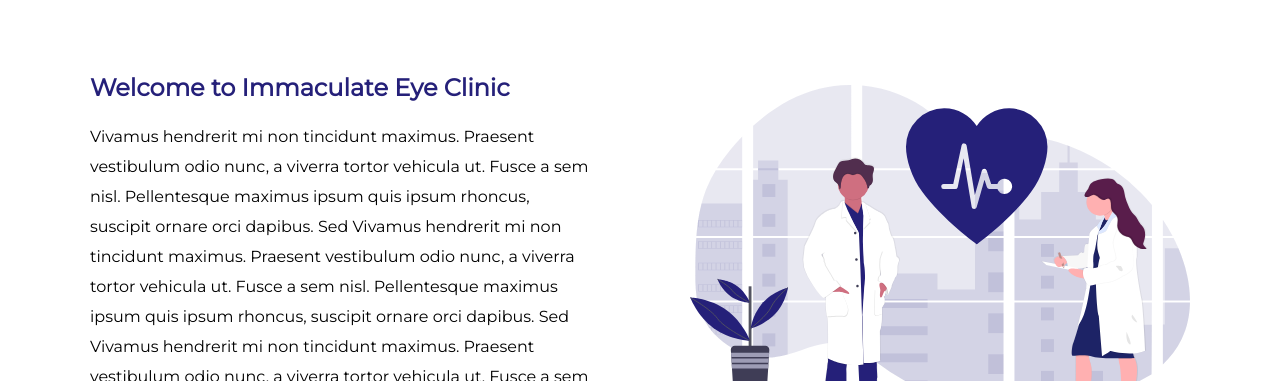
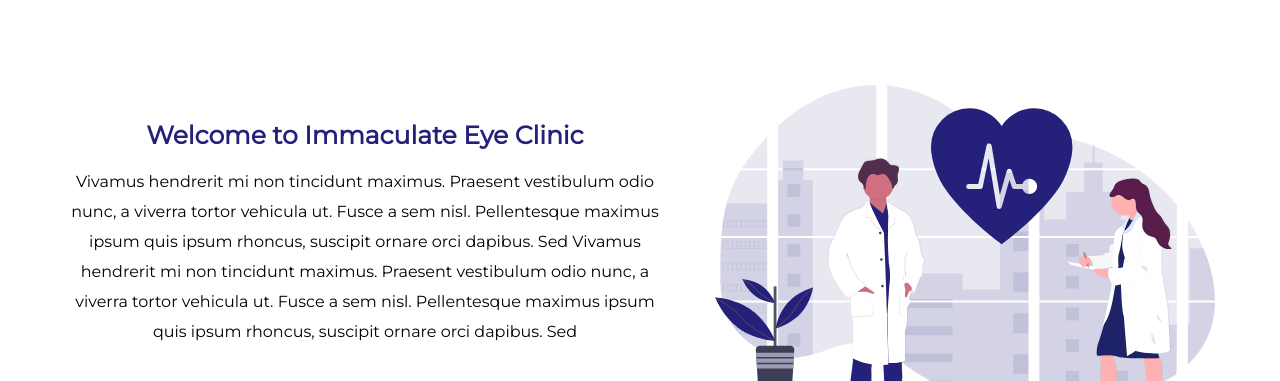
Before and after one commit to Immaculate-Eye-Clinic/Imaculate-front-end, a React (Create React App) app: page / in a window 1280 px wide. Shown: the part 571-952 px from the top of the page. Built offline with nearby package versions, Linux system fonts and the light colour scheme; a web font is replaced by a local one.

Commit message:
fix welcome text

```diff
--- a/src/components/welcomeText/Style.js
+++ b/src/components/welcomeText/Style.js
@@ -11,9 +11,13 @@ color: black;
 
 
 .welcome{
-    width: 500px;
-    h2{
+    width: 600px;
+    text-align: center;
+    .title{
         color: #252079;
+        font-weight: bolder;
+        font-size: 25px;
+        padding-top: 50px;
     }
     p{
         line-height: 30px;
--- a/src/components/welcomeText/WelcomeText.js
+++ b/src/components/welcomeText/WelcomeText.js
@@ -6,9 +6,8 @@ class WelcomeText extends React.Component{
         return(
             <Div>
                 <div className='welcome'>
-                    <h2>Welcome to Immaculate Eye Clinic</h2>
+                    <h1 className="title">Welcome to Immaculate Eye Clinic</h1>
                     <p>Vivamus hendrerit mi non tincidunt maximus. Praesent vestibulum odio nunc, a viverra tortor vehicula ut. Fusce a sem nisl. Pellentesque maximus ipsum quis ipsum rhoncus, suscipit ornare orci dapibus. Sed
-                    Vivamus hendrerit mi non tincidunt maximus. Praesent vestibulum odio nunc, a viverra tortor vehicula ut. Fusce a sem nisl. Pellentesque maximus ipsum quis ipsum rhoncus, suscipit ornare orci dapibus. Sed
                     Vivamus hendrerit mi non tincidunt maximus. Praesent vestibulum odio nunc, a viverra tortor vehicula ut. Fusce a sem nisl. Pellentesque maximus ipsum quis ipsum rhoncus, suscipit ornare orci dapibus. Sed</p>
                 </div>
                 <div className='image'>
```
